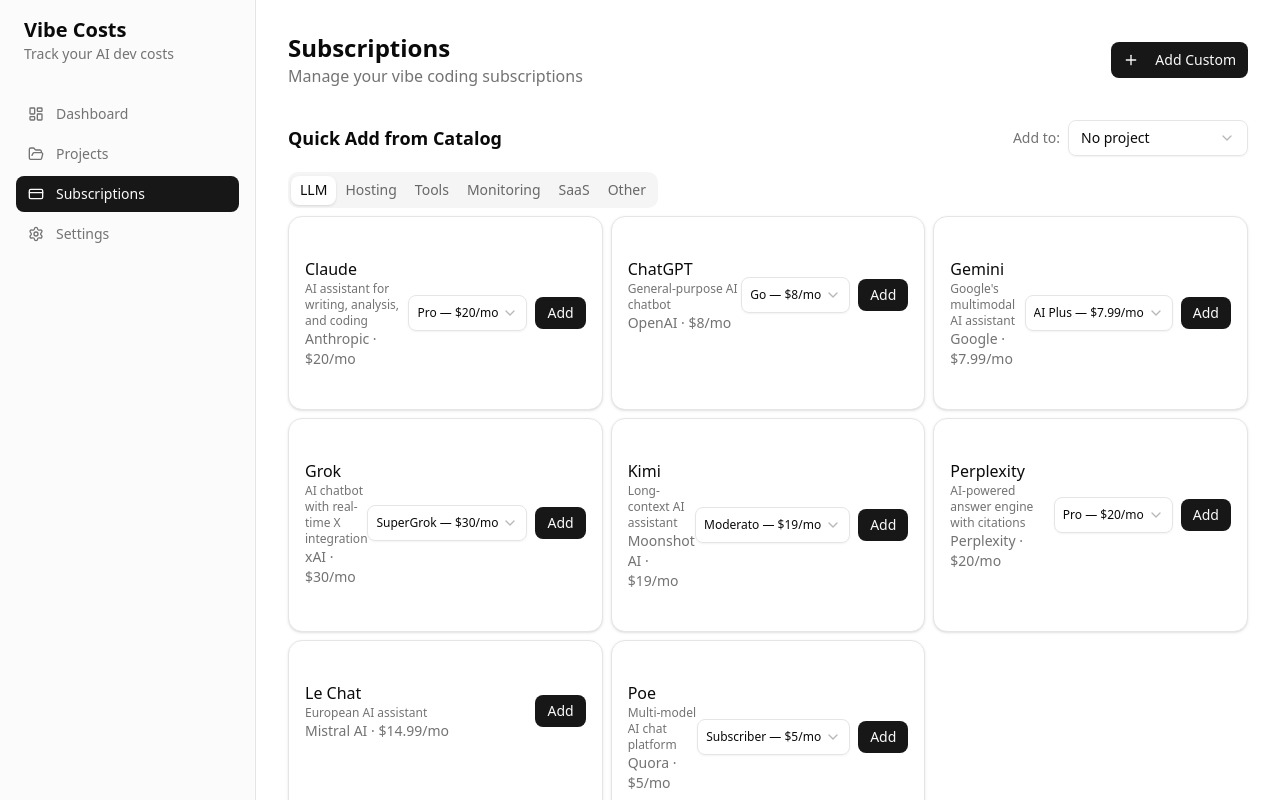
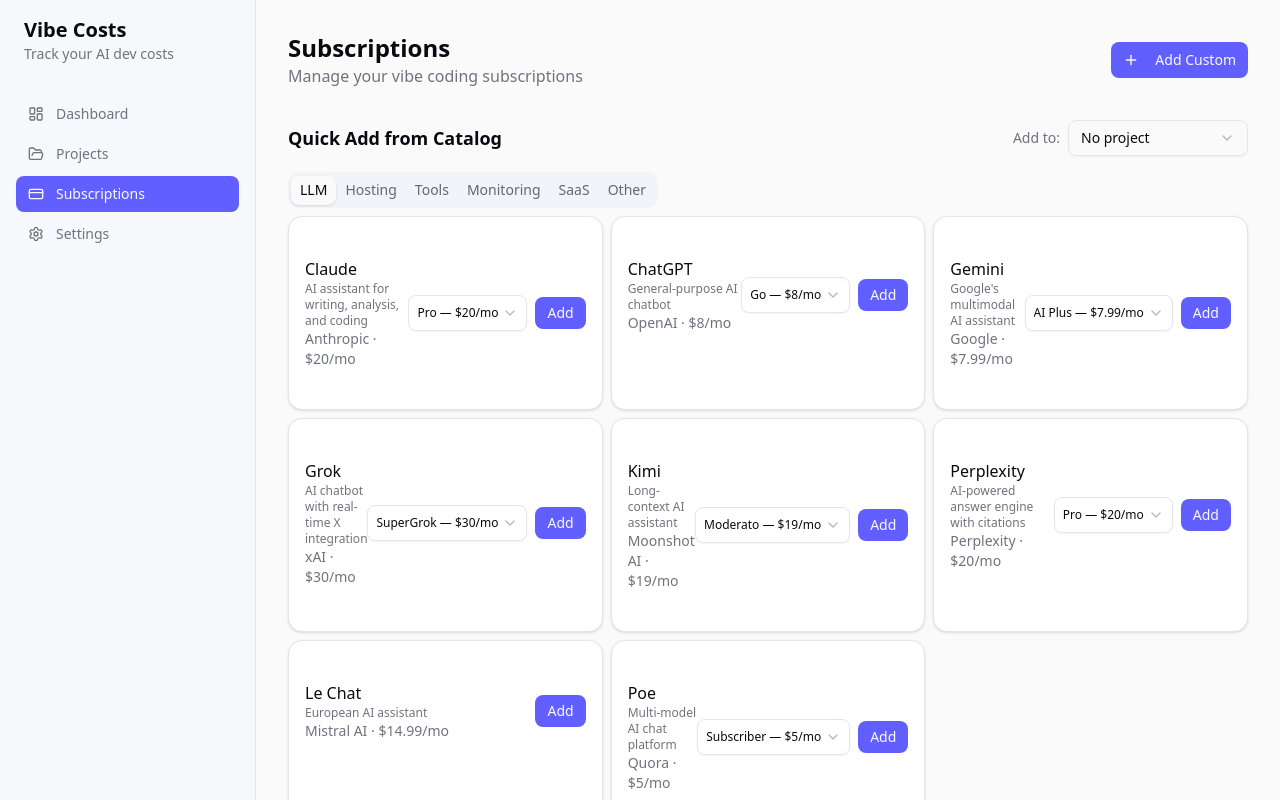
Before and after one commit to Avanderheyde/vibe-cost-tracker, a React (Vite) app: page /subscriptions in a window 1280 px wide. Built offline with nearby package versions, Linux system fonts and the light colour scheme.

Commit message:
style: retheme to indigo with blue-tinted dark mode

```diff
--- a/src/index.css
+++ b/src/index.css
@@ -47,71 +47,71 @@
 
 :root {
     --radius: 0.625rem;
-    --background: oklch(1 0 0);
-    --foreground: oklch(0.145 0 0);
+    --background: oklch(0.985 0.002 277);
+    --foreground: oklch(0.145 0.014 277);
     --card: oklch(1 0 0);
-    --card-foreground: oklch(0.145 0 0);
+    --card-foreground: oklch(0.145 0.014 277);
     --popover: oklch(1 0 0);
-    --popover-foreground: oklch(0.145 0 0);
-    --primary: oklch(0.205 0 0);
-    --primary-foreground: oklch(0.985 0 0);
-    --secondary: oklch(0.97 0 0);
-    --secondary-foreground: oklch(0.205 0 0);
-    --muted: oklch(0.97 0 0);
-    --muted-foreground: oklch(0.556 0 0);
-    --accent: oklch(0.97 0 0);
-    --accent-foreground: oklch(0.205 0 0);
+    --popover-foreground: oklch(0.145 0.014 277);
+    --primary: oklch(0.585 0.233 277);
+    --primary-foreground: oklch(0.985 0.002 277);
+    --secondary: oklch(0.968 0.007 277);
+    --secondary-foreground: oklch(0.345 0.06 277);
+    --muted: oklch(0.968 0.007 277);
+    --muted-foreground: oklch(0.556 0.02 277);
+    --accent: oklch(0.932 0.032 277);
+    --accent-foreground: oklch(0.345 0.06 277);
     --destructive: oklch(0.577 0.245 27.325);
-    --border: oklch(0.922 0 0);
-    --input: oklch(0.922 0 0);
-    --ring: oklch(0.708 0 0);
-    --chart-1: oklch(0.646 0.222 41.116);
-    --chart-2: oklch(0.6 0.118 184.704);
-    --chart-3: oklch(0.398 0.07 227.392);
-    --chart-4: oklch(0.828 0.189 84.429);
-    --chart-5: oklch(0.769 0.188 70.08);
-    --sidebar: oklch(0.985 0 0);
-    --sidebar-foreground: oklch(0.145 0 0);
-    --sidebar-primary: oklch(0.205 0 0);
-    --sidebar-primary-foreground: oklch(0.985 0 0);
-    --sidebar-accent: oklch(0.97 0 0);
-    --sidebar-accent-foreground: oklch(0.205 0 0);
-    --sidebar-border: oklch(0.922 0 0);
-    --sidebar-ring: oklch(0.708 0 0);
+    --border: oklch(0.922 0.012 277);
+    --input: oklch(0.922 0.012 277);
+    --ring: oklch(0.585 0.233 277);
+    --chart-1: oklch(0.585 0.233 277);
+    --chart-2: oklch(0.65 0.18 220);
+    --chart-3: oklch(0.65 0.18 155);
+    --chart-4: oklch(0.75 0.15 85);
+    --chart-5: oklch(0.65 0.22 15);
+    --sidebar: oklch(0.97 0.005 277);
+    --sidebar-foreground: oklch(0.145 0.014 277);
+    --sidebar-primary: oklch(0.585 0.233 277);
+    --sidebar-primary-foreground: oklch(0.985 0.002 277);
+    --sidebar-accent: oklch(0.932 0.032 277);
+    --sidebar-accent-foreground: oklch(0.345 0.06 277);
+    --sidebar-border: oklch(0.922 0.012 277);
+    --sidebar-ring: oklch(0.585 0.233 277);
 }
 
 .dark {
-    --background: oklch(0.145 0 0);
-    --foreground: oklch(0.985 0 0);
-    --card: oklch(0.205 0 0);
-    --card-foreground: oklch(0.985 0 0);
-    --popover: oklch(0.205 0 0);
-    --popover-foreground: oklch(0.985 0 0);
-    --primary: oklch(0.922 0 0);
-    --primary-foreground: oklch(0.205 0 0);
-    --secondary: oklch(0.269 0 0);
-    --secondary-foreground: oklch(0.985 0 0);
-    --muted: oklch(0.269 0 0);
-    --muted-foreground: oklch(0.708 0 0);
-    --accent: oklch(0.269 0 0);
-    --accent-foreground: oklch(0.985 0 0);
+    --background: oklch(0.145 0.014 277);
+    --foreground: oklch(0.94 0.006 277);
+    --card: oklch(0.195 0.018 277);
+    --card-foreground: oklch(0.94 0.006 277);
+    --popover: oklch(0.195 0.018 277);
+    --popover-foreground: oklch(0.94 0.006 277);
+    --primary: oklch(0.65 0.22 277);
+    --primary-foreground: oklch(0.145 0.014 277);
+    --secondary: oklch(0.245 0.022 277);
+    --secondary-foreground: oklch(0.87 0.01 277);
+    --muted: oklch(0.245 0.022 277);
+    --muted-foreground: oklch(0.65 0.02 277);
+    --accent: oklch(0.28 0.035 277);
+    --accent-foreground: oklch(0.87 0.01 277);
     --destructive: oklch(0.704 0.191 22.216);
-    --border: oklch(1 0 0 / 10%);
-    --input: oklch(1 0 0 / 15%);
-    --ring: oklch(0.556 0 0);
-    --chart-1: oklch(0.488 0.243 264.376);
-    --chart-2: oklch(0.696 0.17 162.48);
-    --chart-3: oklch(0.769 0.188 70.08);
-    --chart-4: oklch(0.627 0.265 303.9);
-    --chart-5: oklch(0.645 0.246 16.439);
-    --sidebar: oklch(0.205 0 0);
-    --sidebar-foreground: oklch(0.985 0 0);
-    --sidebar-primary: oklch(0.488 0.243 264.376);
-    --sidebar-primary-foreground: oklch(0.985 0 0);
-    --sidebar-accent: oklch(0.269 0 0);
-    --sidebar-accent-foreground: oklch(0.985 0 0);
-    --sidebar-border: oklch(1 0 0 / 10%);
-    --sidebar-ring: oklch(0.556 0 0);
+    --border: oklch(0.3 0.025 277);
+    --input: oklch(0.3 0.025 277);
+    --ring: oklch(0.65 0.22 277);
+    --chart-1: oklch(0.65 0.22 277);
+    --chart-2: oklch(0.6 0.17 220);
+    --chart-3: oklch(0.6 0.17 155);
+    --chart-4: oklch(0.7 0.15 85);
+    --chart-5: oklch(0.6 0.22 15);
+    --sidebar: oklch(0.17 0.016 277);
+    --sidebar-foreground: oklch(0.94 0.006 277);
+    --sidebar-primary: oklch(0.65 0.22 277);
+    --sidebar-primary-foreground: oklch(0.94 0.006 277);
+    --sidebar-accent: oklch(0.28 0.035 277);
+    --sidebar-accent-foreground: oklch(0.87 0.01 277);
+    --sidebar-border: oklch(0.3 0.025 277);
+    --sidebar-ring: oklch(0.65 0.22 277);
 }
 
 @layer base {
```
